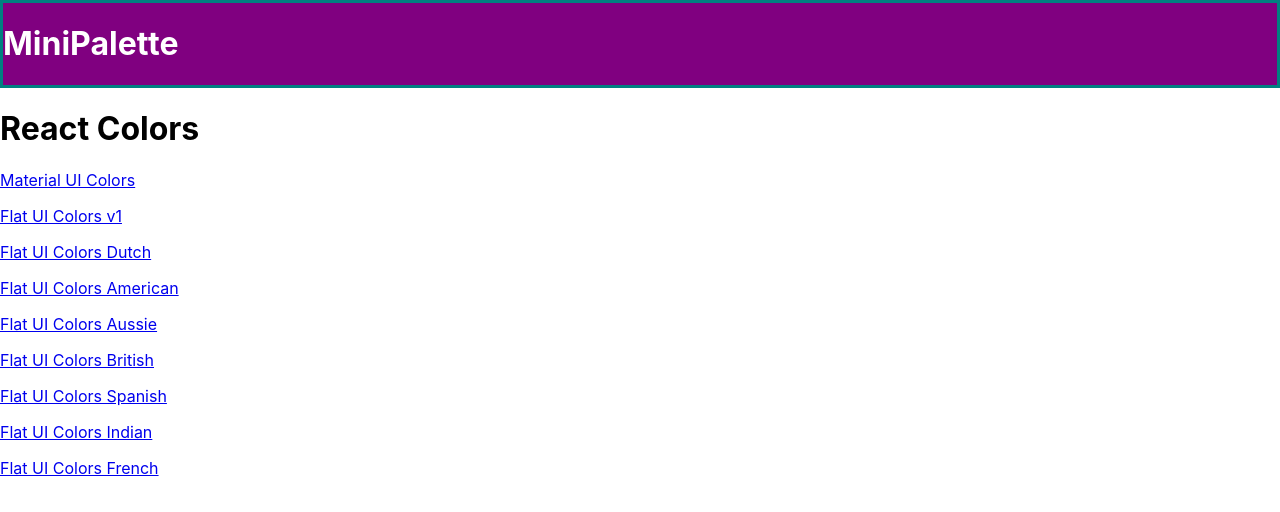
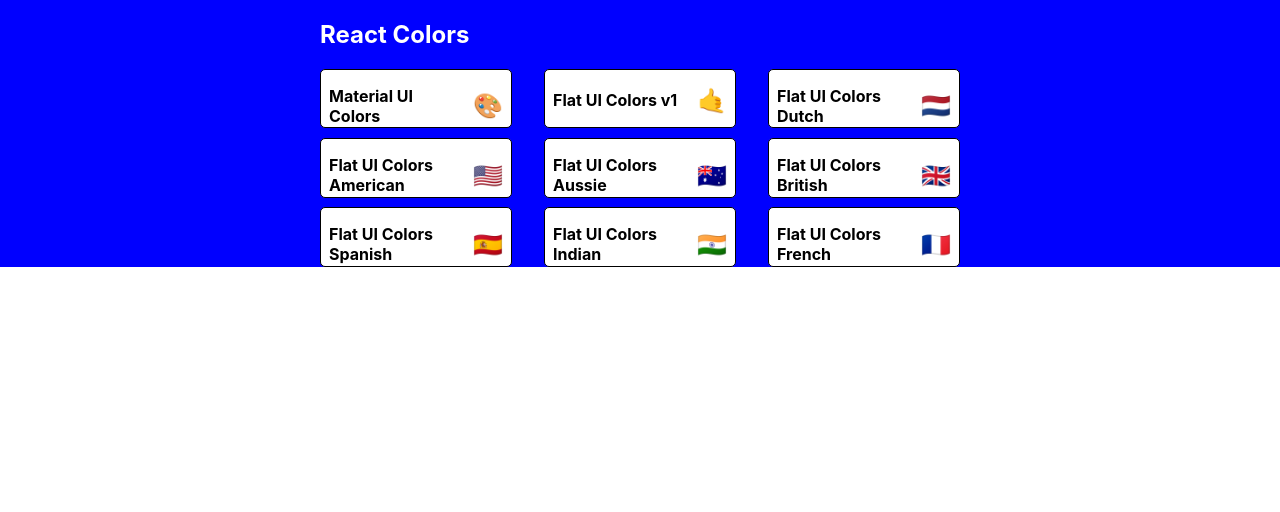
Before and after one commit to MarcuAdrian18/color-palettes-project, a React (Create React App) app: page / in a window 1280 px wide. Shown: the top 512 px of the page. Built offline with nearby package versions, Linux system fonts and the light colour scheme.

Commit message:
Start styling PaletteList

```diff
--- a/src/MiniPalette.js
+++ b/src/MiniPalette.js
@@ -2,20 +2,45 @@
 import { withStyles } from "@mui/styles";
 
 const styles = {
-  main: {
-    backgroundColor: "purple",
-    border: "3px solid teal",
-    "& h1": {
-      color: "white",
+  root: {
+    backgroundColor: "white",
+    borderRadius: "5px",
+    padding: "0.5rem",
+    position: "relative",
+    overflow: "hidden",
+    border: "1px solid black",
+
+    "&:hover": {
+      cursor: "pointer",
     },
+  },
+  colors: {
+    backgroundColor: "grey",
+  },
+  title: {
+    display: "flex",
+    justifyContent: "space-between",
+    alignItems: "center",
+    margin: "0",
+    color: "black",
+    paddingTop: "0.5rem",
+    fontSize: "1rem",
+    position: "relative",
+  },
+  emoji: {
+    marginLeft: "0.5rem",
+    fontSize: "1.5rem",
   },
 };
 
 function MiniPalette(props) {
-  const { classes } = props;
+  const { classes, paletteName, emoji } = props;
   return (
-    <div className={classes.main}>
-      <h1>MiniPalette</h1>
+    <div className={classes.root}>
+      <div className={classes.colors}></div>
+      <h5 className={classes.title}>
+        {paletteName} <span className={classes.emoji}>{emoji}</span>
+      </h5>
     </div>
   );
 }
--- a/src/PaletteList.js
+++ b/src/PaletteList.js
@@ -1,22 +1,59 @@
 import React, { Component } from "react";
 import MiniPalette from "./MiniPalette";
+import { withStyles } from "@mui/styles";
 import { Link } from "react-router-dom";
+import { Start } from "@mui/icons-material";
+import { boxSizing } from "@mui/system";
+
+const styles = {
+  root: {
+    backgroundColor: "blue",
+    height: "100%",
+    display: "flex",
+    alignItems: "flex-Start",
+    justifyContent: "center",
+  },
+  container: {
+    width: "50%",
+    display: "flex",
+    alignItems: "flex-start",
+    justifyContent: "center",
+    flexDirection: "column",
+    flexWrap: "wrap",
+  },
+  nav: {
+    display: "flex",
+    justifyContent: "space-between",
+    width: "100%",
+    color: "white",
+  },
+  palettes: {
+    boxSizing: "border-box",
+    width: "100%",
+    display: "grid",
+    gridTemplateColumns: "repeat(3, 30%)",
+    gridGap: "5%",
+  },
+};
 
 class PaletteList extends Component {
   render() {
-    const { palettes } = this.props;
+    const { palettes, classes } = this.props;
     return (
-      <div>
-        <MiniPalette />
-        <h1>React Colors</h1>
-        {palettes.map((palette) => (
-          <p>
-            <Link to={`/palette/${palette.id}`}>{palette.paletteName}</Link>
-          </p>
-        ))}
+      <div className={classes.root}>
+        <div className={classes.container}>
+          <nav className={classes.nav}>
+            <h1>React Colors</h1>
+          </nav>
+          <div className={classes.palettes}>
+            {palettes.map((palette) => (
+              <MiniPalette {...palette} />
+            ))}
+          </div>
+        </div>
       </div>
     );
   }
 }
 
-export default PaletteList;
+export default withStyles(styles)(PaletteList);
```
